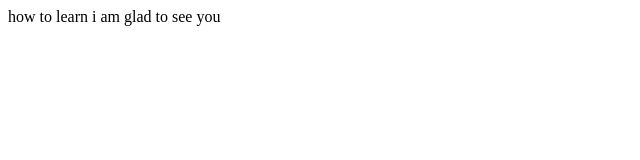
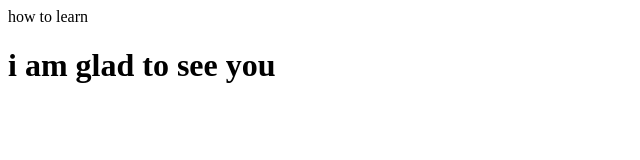
Before and after one commit to Gulnoz-a/hello-world, a plain HTML site: page index.html in a window 1280 px wide. Shown: the whole page, without its empty margins (0-640 px from the left). Drawn offline with Linux system fonts and the light colour scheme.

Commit message:
creation of style.css

```diff
--- a/index.html
+++ b/index.html
@@ -8,6 +8,6 @@
 </head>
 <body>
     how to learn
-    i am glad to see you
+    <h1>i am glad to see you</h1>
 </body>
 </html>
```
Also changed, not shown: style.css (added).
